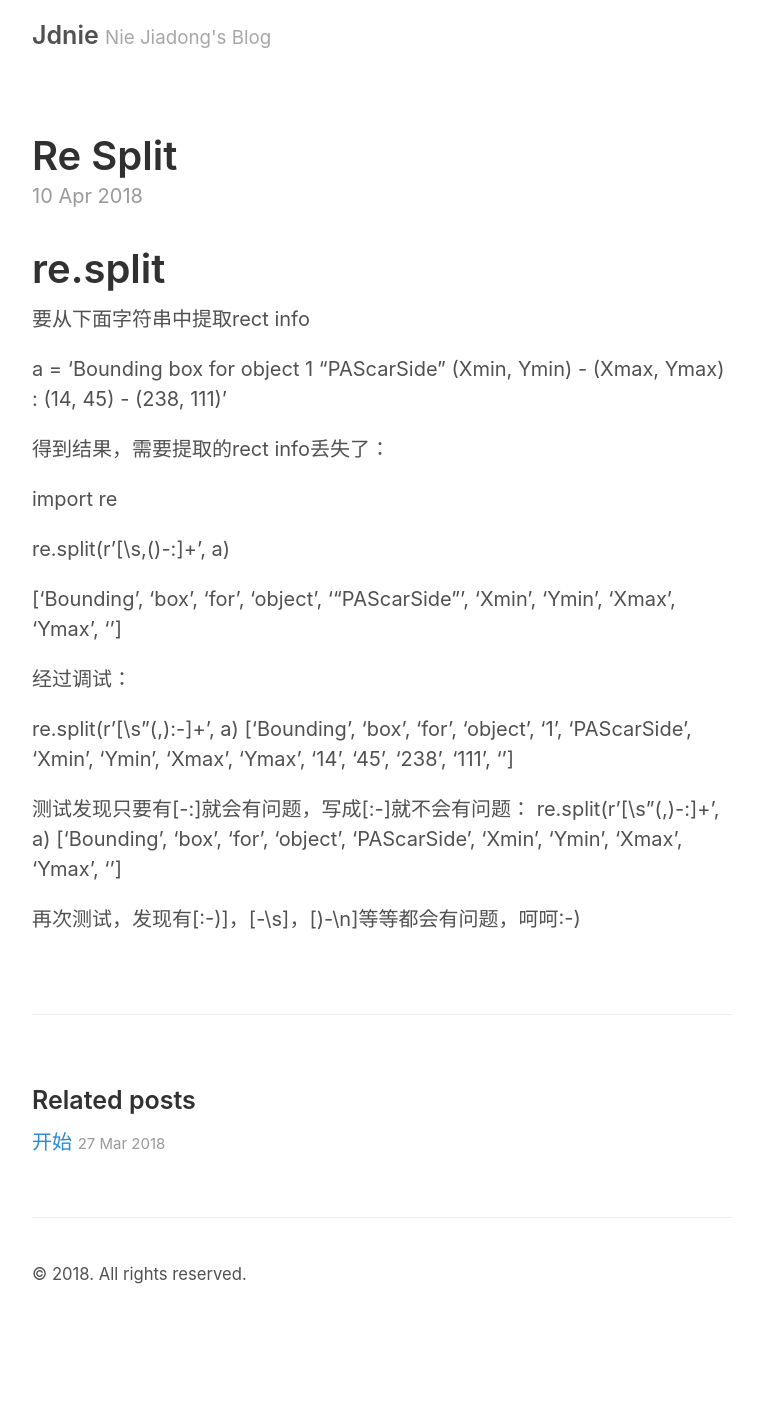
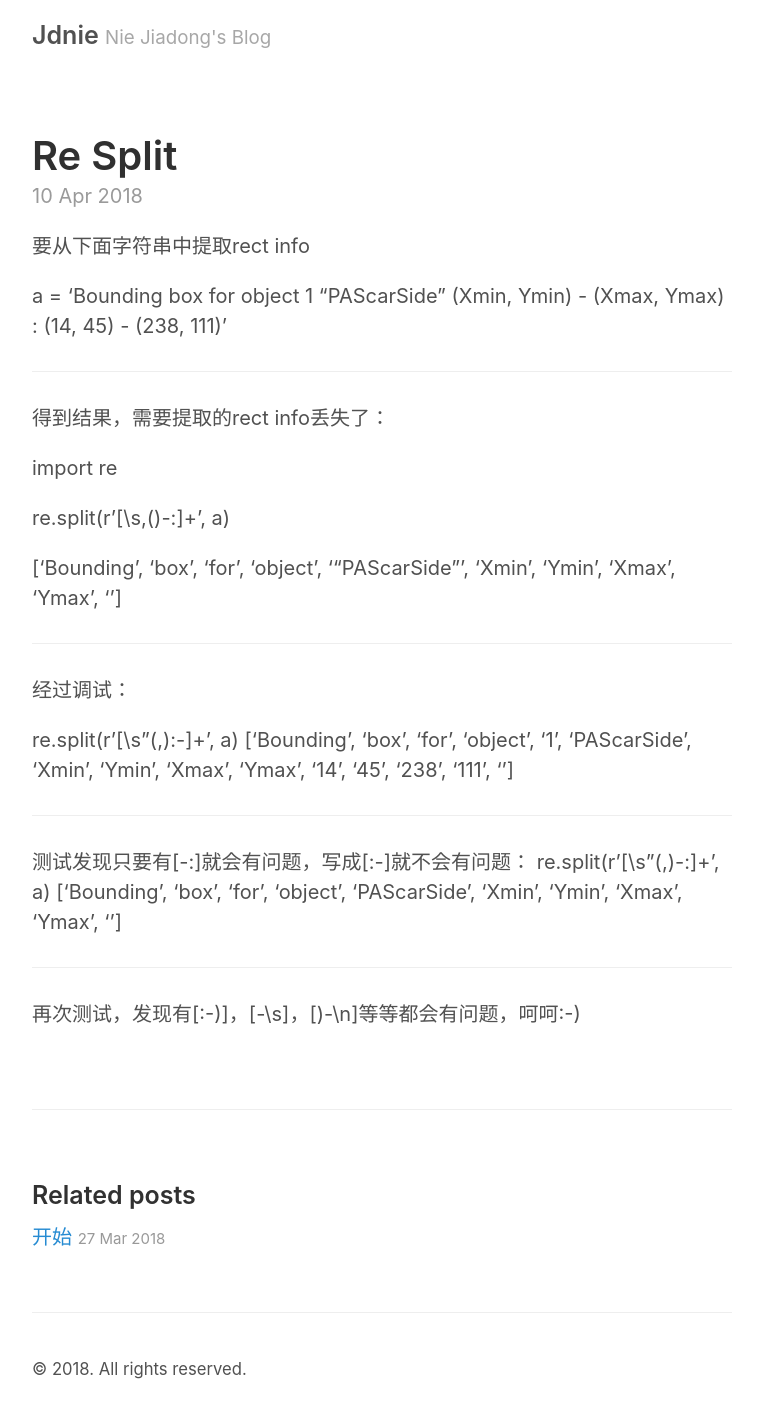
Before and after one commit to jdnie/jdnie.github.io, a Jekyll site: the page built from _posts/2018-04-10-re-split.md, in a window 1280 px wide. Shown: the whole page, without its empty margins (258-1021 px from the left). Built offline with Jekyll 4.4.1, drawn with Linux system fonts in a browser that asks for light colours; our own code applies the rules of GitHub Pages for plain Markdown files; before the commit the page ends 1328 px from its top, so only the background shows below that.

Commit message:
re.split

```diff
--- a/_posts/2018-04-10-re-split.md
+++ b/_posts/2018-04-10-re-split.md
@@ -1,10 +1,8 @@
-# re.split
-
 要从下面字符串中提取rect info
 
 a = 'Bounding box for object 1 "PAScarSide" (Xmin, Ymin) - (Xmax, Ymax) : (14, 45) - (238, 111)'
 
-
+------
 
 得到结果，需要提取的rect info丢失了：
 
@@ -14,19 +12,19 @@ re.split(r'[\s,()-\:]+', a)
 
 ['Bounding', 'box', 'for', 'object', '"PAScarSide"', 'Xmin', 'Ymin', 'Xmax', 'Ymax', '']
 
-
+------
 
 经过调试：
 
 re.split(r'[\s"(,):-]+', a)
 ['Bounding', 'box', 'for', 'object', '1', 'PAScarSide', 'Xmin', 'Ymin', 'Xmax', 'Ymax', '14', '45', '238', '111', '']
 
-
+------
 
 测试发现只要有[-:]就会有问题，写成[:-]就不会有问题：
 re.split(r'[\s"(,)-:]+', a)
 ['Bounding', 'box', 'for', 'object', 'PAScarSide', 'Xmin', 'Ymin', 'Xmax', 'Ymax', '']
 
-
+------
 
 再次测试，发现有[:-)]，[-\s]，[)-\n]等等都会有问题，呵呵:-)
```
